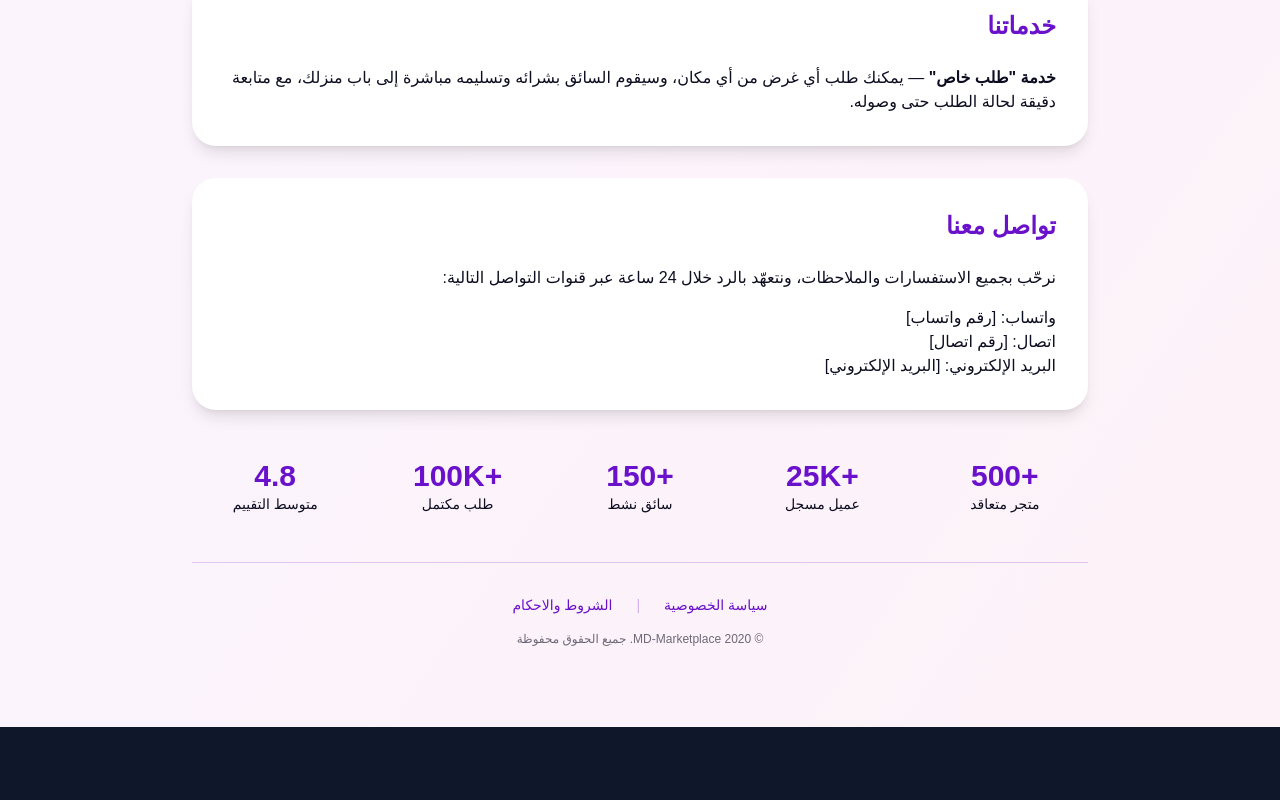
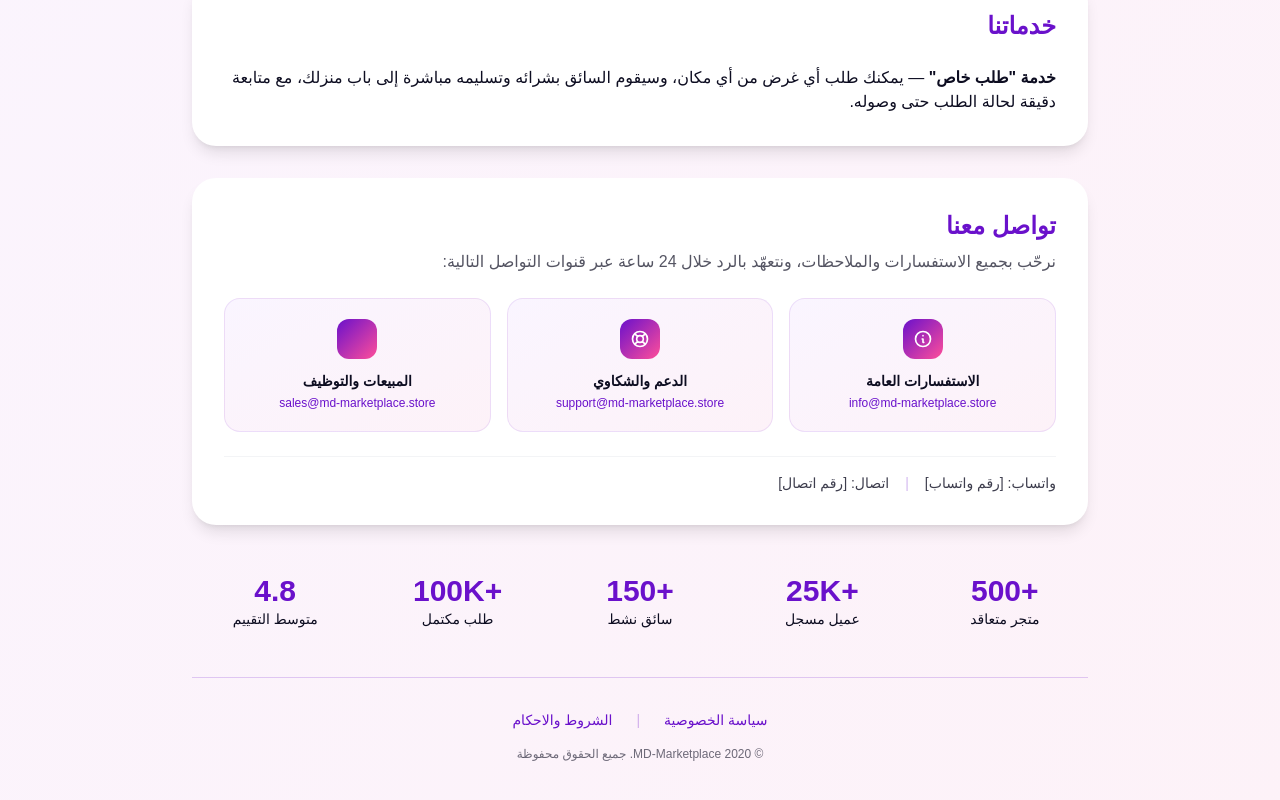
Before and after one commit to mjahto18-ui/MD-Marketplace, a Next.js app: page /about in a window 1280 px wide. Shown: the part 1098-1898 px from the top of the page. Before the commit the page ends 1825 px from the top, so only its background shows below. Built offline with nearby package versions, Linux system fonts and the light colour scheme.

Commit message:
Enhance contact information and layout
Updated contact section with email links and improved formatting.

```diff
--- a/app/about/page.jsx
+++ b/app/about/page.jsx
@@ -79,15 +79,44 @@ export default function AboutPage() {
             </p>
           </div>
 
-          {/* تواصل معنا */}
+          {/* تواصل معنا - تم التعديل 3 ايميلات جنب بعض */}
           <div className="bg-white rounded-3xl shadow-lg p-8 mb-8 text-right">
-            <h3 className="text-2xl font-bold text-[#6A11CB] mb-6">تواصل معنا</h3>
-            <p className="text-[#0D0D21] mb-4">
+            <h3 className="text-2xl font-bold text-[#6A11CB] mb-2">تواصل معنا</h3>
+            <p className="text-[#0D0D21]/70 mb-6">
               نرحّب بجميع الاستفسارات والملاحظات، ونتعهّد بالرد خلال 24 ساعة عبر قنوات التواصل التالية:
             </p>
-            <p className="text-[#0D0D21]">واتساب: [رقم واتساب]</p>
-            <p className="text-[#0D0D21]">اتصال: [رقم اتصال]</p>
-            <p className="text-[#0D0D21]">البريد الإلكتروني: [البريد الإلكتروني]</p>
+
+            <div className="grid grid-cols-1 md:grid-cols-3 gap-4 mb-6">
+              <a href="mailto:info@md-marketplace.store" className="group bg-gradient-to-br from-purple-50 to-pink-50 border border-[#6A11CB]/10 rounded-2xl p-5 text-center hover:shadow-md hover:border-[#6A11CB]/20 transition-all">
+                <div className="w-10 h-10 mx-auto mb-3 rounded-xl bg-gradient-to-br from-[#6A11CB] to-[#FF4E9A] flex items-center justify-center">
+                  <svg className="w-5 h-5 text-white" fill="none" stroke="currentColor" viewBox="0 0 24 24"><path strokeLinecap="round" strokeLinejoin="round" strokeWidth="2" d="M13 16h-1v-4h-1m1-4h.01M21 12a9 9 0 11-18 0 9 9 0 0118 0z"></path></svg>
+                </div>
+                <p className="text-sm font-semibold text-[#0D0D21] mb-1">الاستفسارات العامة</p>
+                <p className="text-xs text-[#6A11CB] font-medium group-hover:text-[#FF4E9A] transition break-all">info@md-marketplace.store</p>
+              </a>
+
+              <a href="mailto:support@md-marketplace.store" className="group bg-gradient-to-br from-purple-50 to-pink-50 border border-[#6A11CB]/10 rounded-2xl p-5 text-center hover:shadow-md hover:border-[#6A11CB]/20 transition-all">
+                <div className="w-10 h-10 mx-auto mb-3 rounded-xl bg-gradient-to-br from-[#6A11CB] to-[#FF4E9A] flex items-center justify-center">
+                  <svg className="w-5 h-5 text-white" fill="none" stroke="currentColor" viewBox="0 0 24 24"><path strokeLinecap="round" strokeLinejoin="round" strokeWidth="2" d="M18.364 5.636l-3.536 3.536m0 5.656l3.536 3.536M9.172 9.172L5.636 5.636m3.536 9.192l-3.536 3.536M21 12a9 9 0 11-18 0 9 9 0 0118 0zm-5 0a4 4 0 11-8 0 4 4 0 018 0z"></path></svg>
+                </div>
+                <p className="text-sm font-semibold text-[#0D0D21] mb-1">الدعم والشكاوي</p>
+                <p className="text-xs text-[#6A11CB] font-medium group-hover:text-[#FF4E9A] transition break-all">support@md-marketplace.store</p>
+              </a>
+
+              <a href="mailto:sales@md-marketplace.store" className="group bg-gradient-to-br from-purple-50 to-pink-50 border border-[#6A11CB]/10 rounded-2xl p-5 text-center hover:shadow-md hover:border-[#6A11CB]/20 transition-all">
+                <div className="w-10 h-10 mx-auto mb-3 rounded-xl bg-gradient-to-br from-[#6A11CB] to-[#FF4E9A] flex items-center justify-center">
+                  <svg className="w-5 h-5 text-white" fill="none" stroke="currentColor" viewBox="0 0 24 24"><path strokeLinecap="round" strokeLinejoin="round" strokeWidth="2" d="M21 13.255A23.931 0 0112 15c-3.183 0-6.22-.62-9-1.745M16 6V4a2 2 0 00-2-2h-4a2 2 0 00-2 2v2m4 6h.01M5 20h14a2 2 0 002-2V8a2 2 0 00-2-2H5a2 2 0 00-2 2v10a2 2 0 002 2z"></path></svg>
+                </div>
+                <p className="text-sm font-semibold text-[#0D0D21] mb-1">المبيعات والتوظيف</p>
+                <p className="text-xs text-[#6A11CB] font-medium group-hover:text-[#FF4E9A] transition break-all">sales@md-marketplace.store</p>
+              </a>
+            </div>
+
+            <div className="flex flex-col sm:flex-row gap-4 text-sm text-[#0D0D21]/80 border-t border-gray-100 pt-4">
+              <p>واتساب: [رقم واتساب]</p>
+              <span className="hidden sm:block text-[#6A11CB]/30">|</span>
+              <p>اتصال: [رقم اتصال]</p>
+            </div>
           </div>
 
           {/* الاحصائيات */}
@@ -117,23 +146,11 @@ export default function AboutPage() {
           {/* الفوتر */}
           <div className="border-t border-[#6A11CB]/20 pt-8 pb-4">
             <div className="flex items-center justify-center gap-6 text-sm">
-              <Link
-                href="/privacy"
-                className="text-[#6A11CB] hover:text-[#FF4E9A] transition font-medium"
-              >
-                سياسة الخصوصية
-              </Link>
+              <Link href="/privacy" className="text-[#6A11CB] hover:text-[#FF4E9A] transition font-medium">سياسة الخصوصية</Link>
               <span className="text-[#6A11CB]/30">|</span>
-              <Link
-                href="/terms"
-                className="text-[#6A11CB] hover:text-[#FF4E9A] transition font-medium"
-              >
-                الشروط والاحكام
-              </Link>
+              <Link href="/terms" className="text-[#6A11CB] hover:text-[#FF4E9A] transition font-medium">الشروط والاحكام</Link>
             </div>
-            <p className="text-xs text-[#0D0D21]/60 mt-4">
-              © 2020 MD-Marketplace. جميع الحقوق محفوظة
-            </p>
+            <p className="text-xs text-[#0D0D21]/60 mt-4">© 2020 MD-Marketplace. جميع الحقوق محفوظة</p>
           </div>
 
         </div>
```
